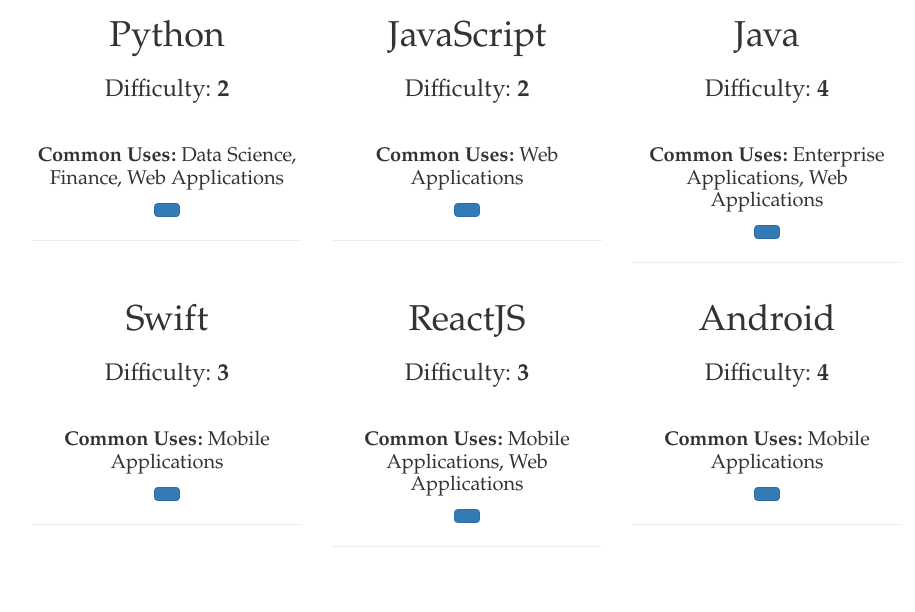
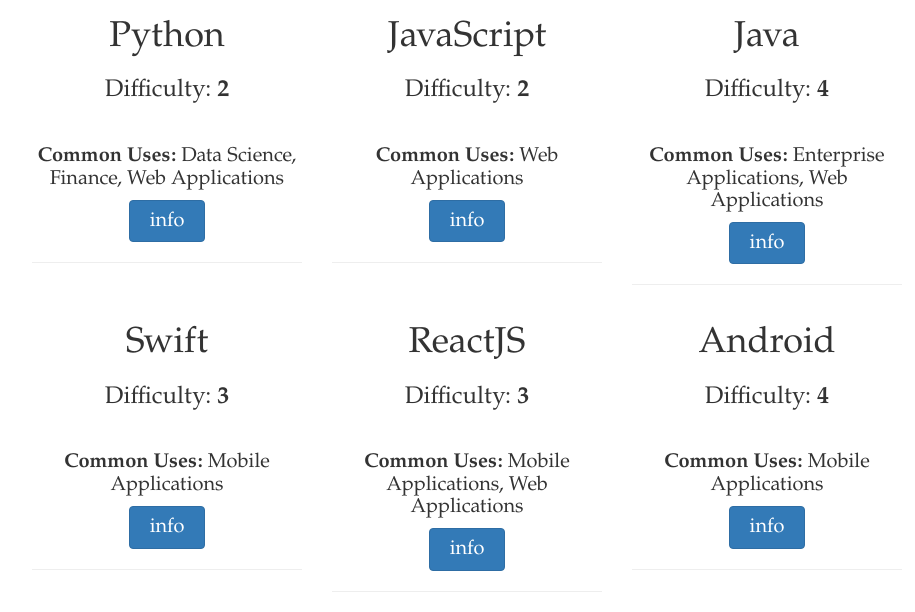
Before and after one commit to qetennyson/LangGuide, a Flask app: page / in a window 1280 px wide. Shown: the part 302-914 px from the top of the page, without its empty margins (173-1088 px from the left). Before the commit the page ends 849 px from the top, so only its background shows below. Run offline with Flask 2, Linux system fonts and the light colour scheme; some libraries are stand-ins or nearby versions.

Commit message:
button collapse working for all cards

```diff
--- a/app/routes.py
+++ b/app/routes.py
@@ -6,12 +6,14 @@
 def index():
     languages = [
         {
+            'id': 1,
             'lang_name': 'Python',
             'difficulty': '2',
             'common_uses': ['Data Science', 'Finance', 'Web Applications'],
             'image': 'app/static/images/python.png'
         },
         {
+            'id': 2,
             'lang_name': 'JavaScript',
             'difficulty': '2',
             'common_uses': ['Web Applications'],
@@ -19,24 +21,28 @@
 
         },
         {
+            'id': 3,
             'lang_name': 'Java',
             'difficulty': '4',
             'common_uses': ['Enterprise Applications', 'Web Applications'],
             'image': 'app/static/images/java.jpg'
         },
         {
+            'id': 4,
             'lang_name': 'Swift',
             'difficulty': '3',
             'common_uses': ['Mobile Applications'],
             'image': 'app/static/images/swift.png'
         },
         {
+            'id': 5,
             'lang_name': 'ReactJS',
             'difficulty': '3',
             'common_uses': ['Mobile Applications', 'Web Applications'],
             'image': 'app/static/images/react.png'
         },
         {
+            'id': 6,
             'lang_name': 'Android',
             'difficulty': '4',
             'common_uses': ['Mobile Applications'],
--- a/app/templates/index.html
+++ b/app/templates/index.html
@@ -7,6 +7,11 @@
     }
     p, em {
         font-family: Garamond;
+    }
+    #infoButton {
+        font-family: Garamond;
+        font-size: 20px;
+        padding: 6px 20px 6px 20px;
     }
 </style>
 
@@ -23,17 +28,17 @@
 
     <div class="row " style="max-width: 900px; margin: 0 auto;">
         {% for language in languages %}
-        <div class="col-sm-4">
+        <div class="col-sm-4" id="language_{{ language.id }}">
             <div class="card text-center">
             <div class="card-block" style="margin-bottom: 10px;">
                 <h1 class="card-title">{{ language.lang_name }}</h1>
                 <h3> Difficulty: <b>{{ language.difficulty }}</b> </h3><br>
                 <h5 style="font-size: 20px"> <b>Common Uses:</b> {{ language.common_uses|join(', ') }}</h5>
-                <p><a class="btn btn-primary" data-toggle="collapse" href="#collapseExample"
-                      role="button" aria-expanded="false" aria-controls="collapseExample">
+                <p><a class="btn btn-primary" id="infoButton" data-toggle="collapse" data-target="#language_body_{{ language.id }}"
+                      role="button" aria-expanded="false" aria-controls="language_body_{{ language.id }}"> info
 
                 </a></p>
-                <div class="collapse" id="collapseExample">
+                <div class="collapse" id="language_body_{{ language.id }}">
                     <div class="card card-body">
                         Bacon ipsum dolor amet ham hock beef alcatra meatball kevin.
                         Kielbasa shoulder filet mignon cow tongue tail shank boudin.
```
